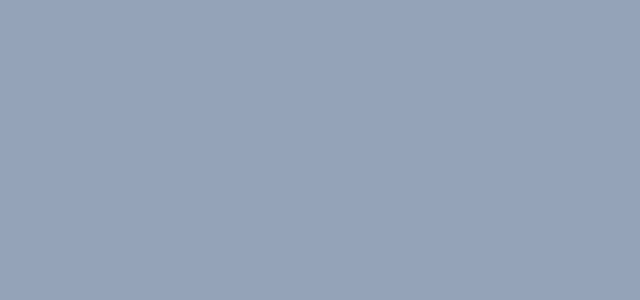
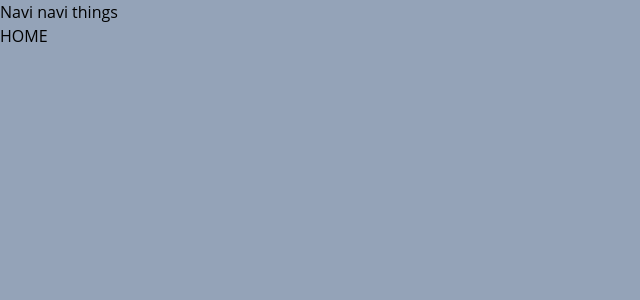
Before and after one commit to Canthar90/First-Full, a Vue app in the folder Frontend/First_full_front/: page / in a window 1280 px wide. Before the commit this address had no page. Shown: the top 300 px of the page, without its empty margins (0-640 px from the left). Built offline with nearby package versions, Linux system fonts and the light colour scheme.

Commit message:
Added some basic views

```diff
--- a/Frontend/First_full_front/src/App.vue
+++ b/Frontend/First_full_front/src/App.vue
@@ -1,7 +1,8 @@
 <template>
-  <RouterView/>
+  <main-nav />
+  <RouterView />
 </template>
 
 <script lang="ts" setup>
-
+import MainNav from '@/components/Navigation/MainNav.vue'
 </script>
--- /dev/null
+++ b/Frontend/First_full_front/src/components/Navigation/MainNav.vue
@@ -0,0 +1,5 @@
+<template>
+  <div>Navi navi things</div>
+</template>
+
+<style lang="ts" setup></style>
--- a/Frontend/First_full_front/src/router/index.ts
+++ b/Frontend/First_full_front/src/router/index.ts
@@ -1,16 +1,21 @@
 import { createRouter, createWebHistory } from 'vue-router'
 
 import DrinkSite from '@/views/DrinkSite.vue'
+import HomeSite from '@/views/HomeSite.vue'
 
 const router = createRouter({
   history: createWebHistory(import.meta.env.BASE_URL),
   routes: [
-
+    {
+      path: '/',
+      name: 'Home',
+      component: HomeSite
+    },
     {
       path: '/drinks',
       name: 'drinks',
       component: DrinkSite
-    },
+    }
   ]
 })
 
--- /dev/null
+++ b/Frontend/First_full_front/src/views/HomeSite.vue
@@ -0,0 +1,5 @@
+<template>
+  <div>HOME</div>
+</template>
+
+<script lang="ts" setup></script>
```
